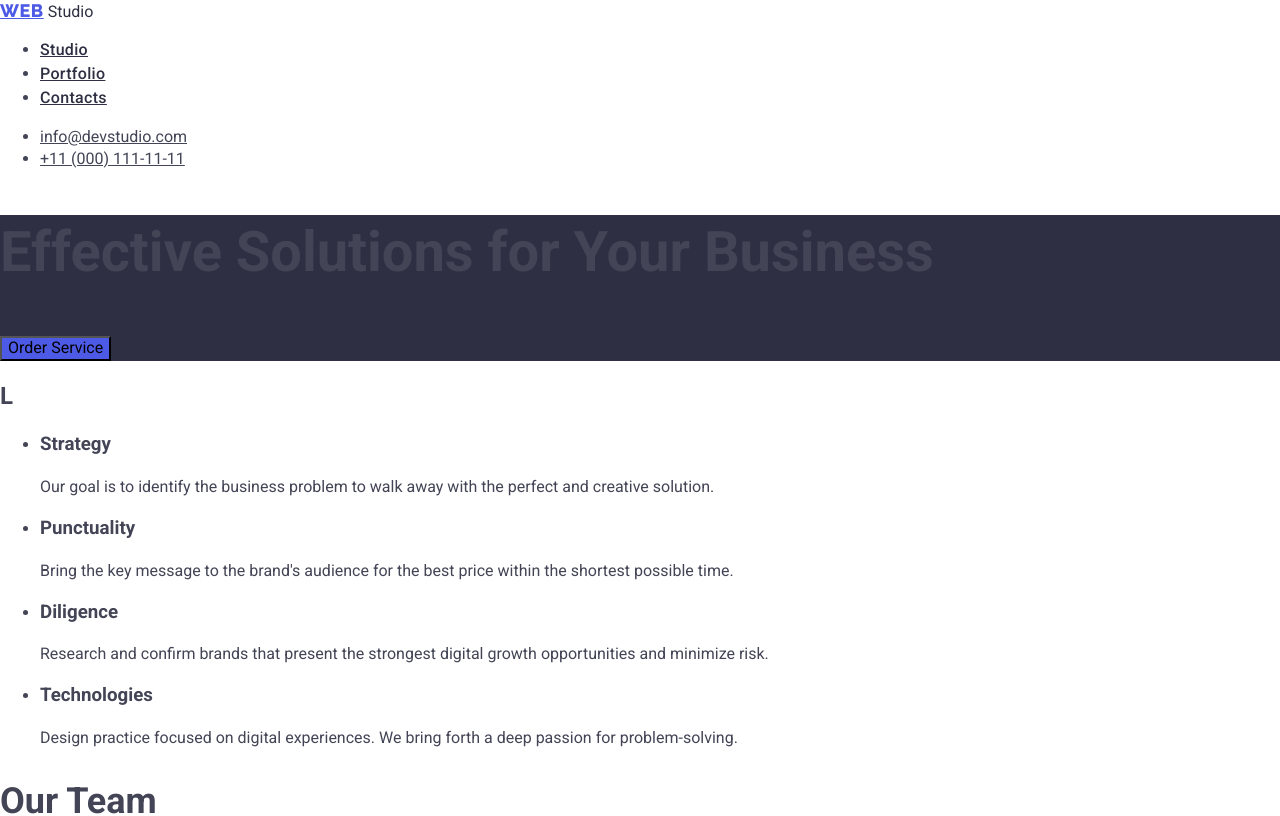
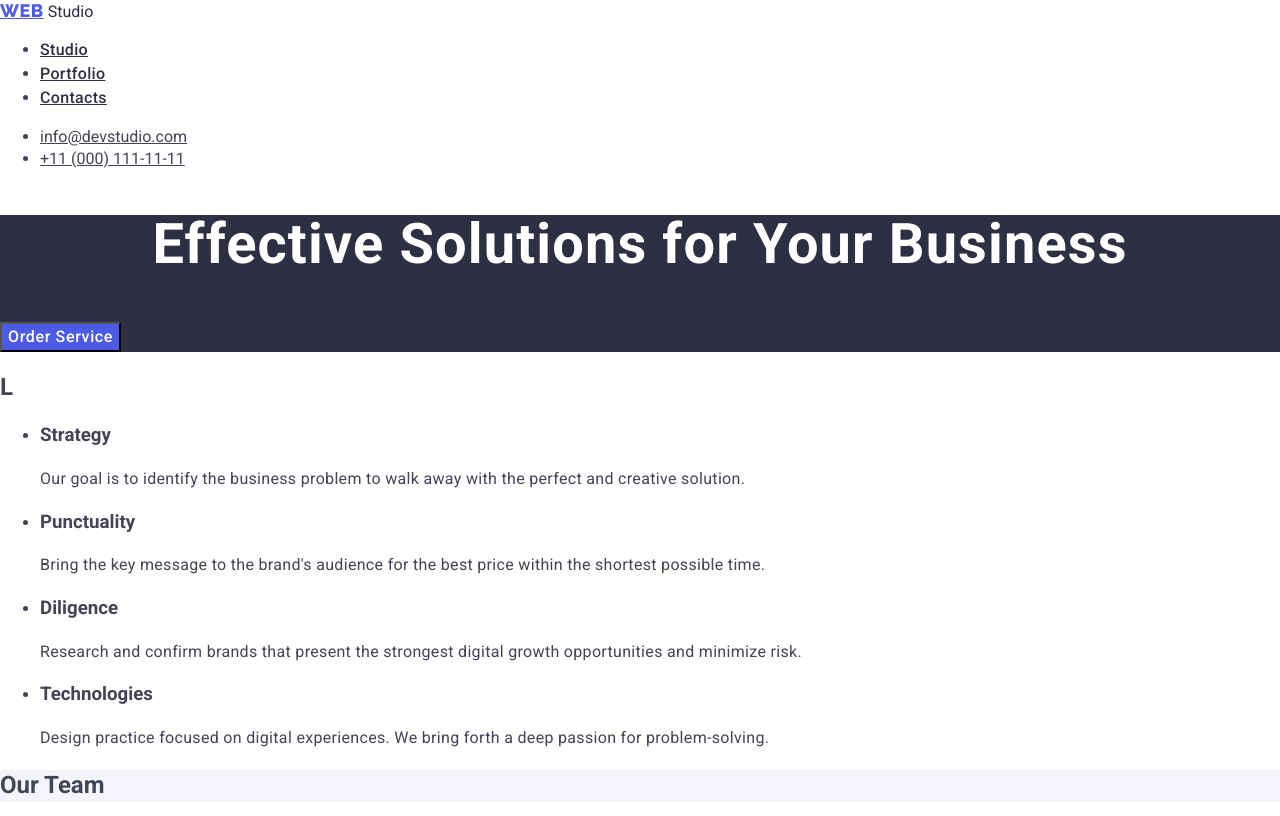
Before and after one commit to serplesniowy/goit-markup-hw-02, a plain HTML site: page index.html in a window 1280 px wide. Shown: the top 816 px of the page. Drawn offline with nearby package versions, Linux system fonts and the light colour scheme.

Commit message:
section 2 and 3 css update

```diff
--- a/css/style.css
+++ b/css/style.css
@@ -49,6 +49,12 @@ body{
 .order-service-button{
     background-color:#4D5AE5;
     cursor:pointer;
+    font-family: Roboto, sans-serif;
+    font-weight: 500;
+    font-size: 16px;
+    line-height: 1.5;
+    letter-spacing: 0.04em;
+    color: #ffffff;
 
 }
 
@@ -57,24 +63,46 @@ body{
 
 }
 
-.header1{
+.order-header{
     font-size: 56px;
     font-weight:700;
+    line-height: 1.07;
+    text-align: center;
+    letter-spacing: 0.02em;
+    color: #ffffff;
 }
+
+
 
 .our_values{
     font-weight: 500;
     font-size: 20px;
+    line-height: 1.2;
+    letter-spacing: 0.02em;
+    color:#2E2F42
 }
 
 .values-text{
     font-size: 16px;
     color: #434455;
+    line-height: 1.5;
+    letter-spacing: 0.02em;
+
 }
 
 .about-us{
+    background-color: #F4F4FD;
+}
+
+.our-team{
     font-weight: 700;
     font-size: 36px;
+    line-height: 1.11;
+    text-align: center;
+    letter-spacing: 0.02em;
+    text-transform: capitalize;
+    color:#2E2F42;
+
 }
 
 .footer-text{
--- a/index.html
+++ b/index.html
@@ -46,7 +46,7 @@
 <main>
     <section class="order-service">
 
-        <h1 class="header1">Effective Solutions for Your Business</h1>
+        <h1 class="order-header">Effective Solutions for Your Business</h1>
         <button type="button" class="order-service-button">Order Service</button>
 
     </section>
```
